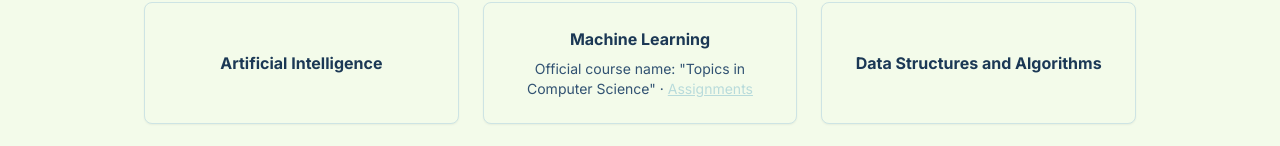
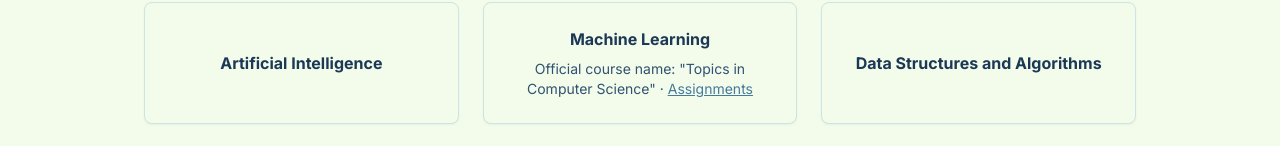
Before and after one commit to DearShervin/dearshervin.github.io, a Next.js app: page /studio/courses in a window 1280 px wide. Shown: the part 183-329 px from the top of the page. Built offline with nearby package versions, Linux system fonts and the light colour scheme.

Commit message:
Updating Website

```diff
--- a/src/app/courses/page.tsx
+++ b/src/app/courses/page.tsx
@@ -15,7 +15,7 @@ const courses = [
               href="https://github.com/DearShervin/ML_Course_Assignments"
               target="_blank"
               rel="noopener noreferrer"
-              className="text-primary underline hover:text-primary/80"
+              className="text-secondary underline hover:text-secondary/80"
           >
             Assignments
           </a>
```
